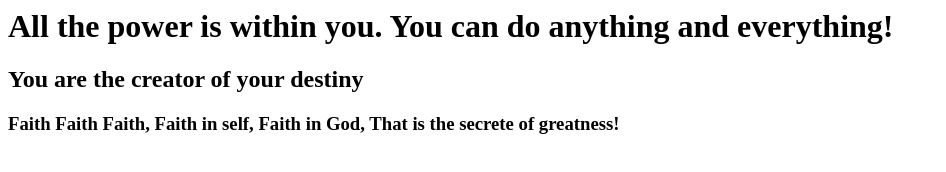
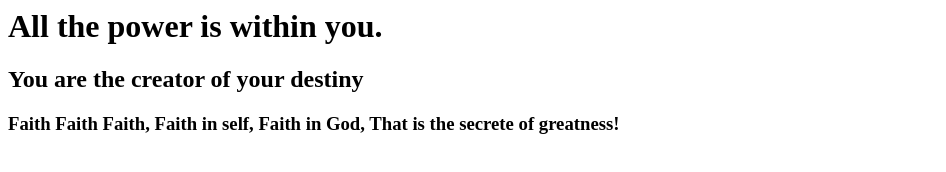
Before and after one commit to AmiThaker/secondgitrepo, a plain HTML site: page index.html in a window 1280 px wide. Shown: the whole page, without its empty margins (0-946 px from the left). Drawn offline with Linux system fonts and the light colour scheme.

Commit message:
Updated quote 1

```diff
--- a/index.html
+++ b/index.html
@@ -1,6 +1,6 @@
 <html>
 <body>
-<h1>All the power is within you. You can do anything and everything!</h1>
+<h1>All the power is within you. </h1>
 <h2>You are the creator of your destiny</h2>
 <h3>Faith Faith Faith, Faith in self, Faith in God, That is the secrete of greatness!</h3>
 </body>
```
